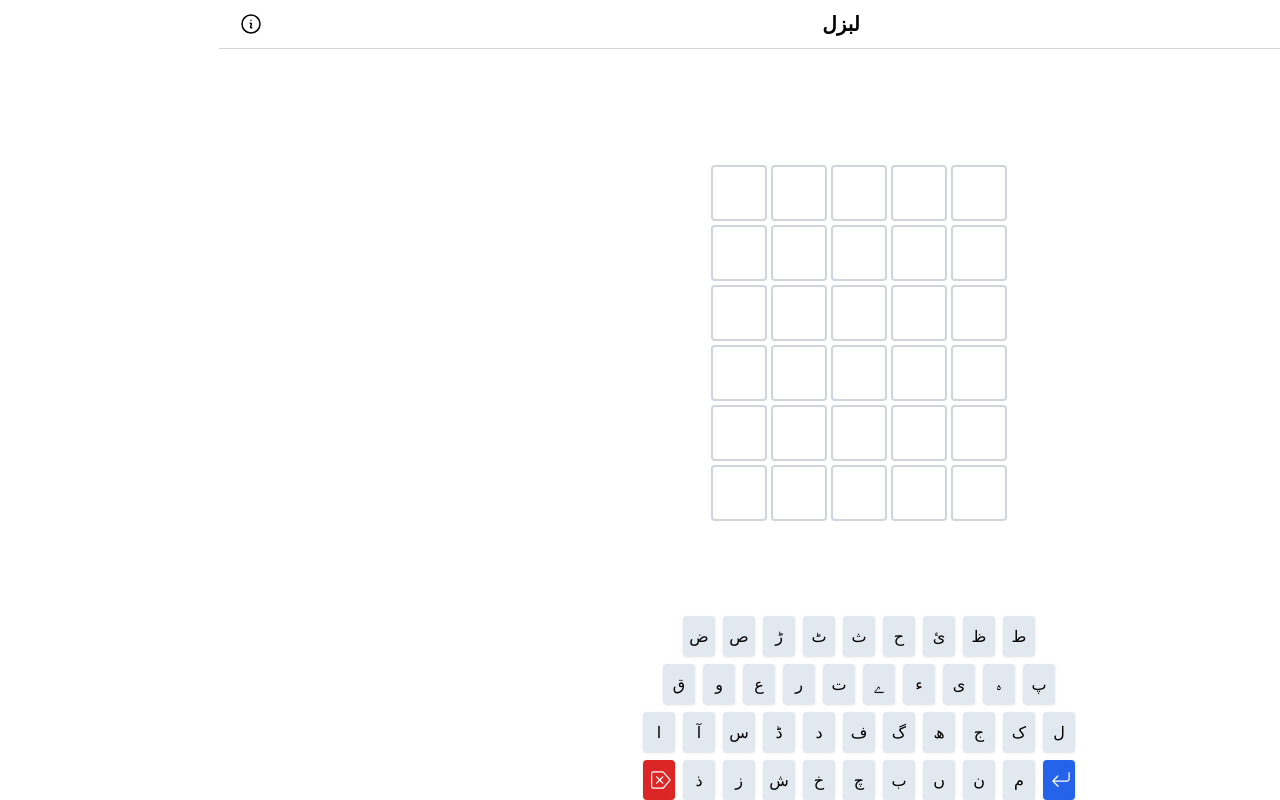
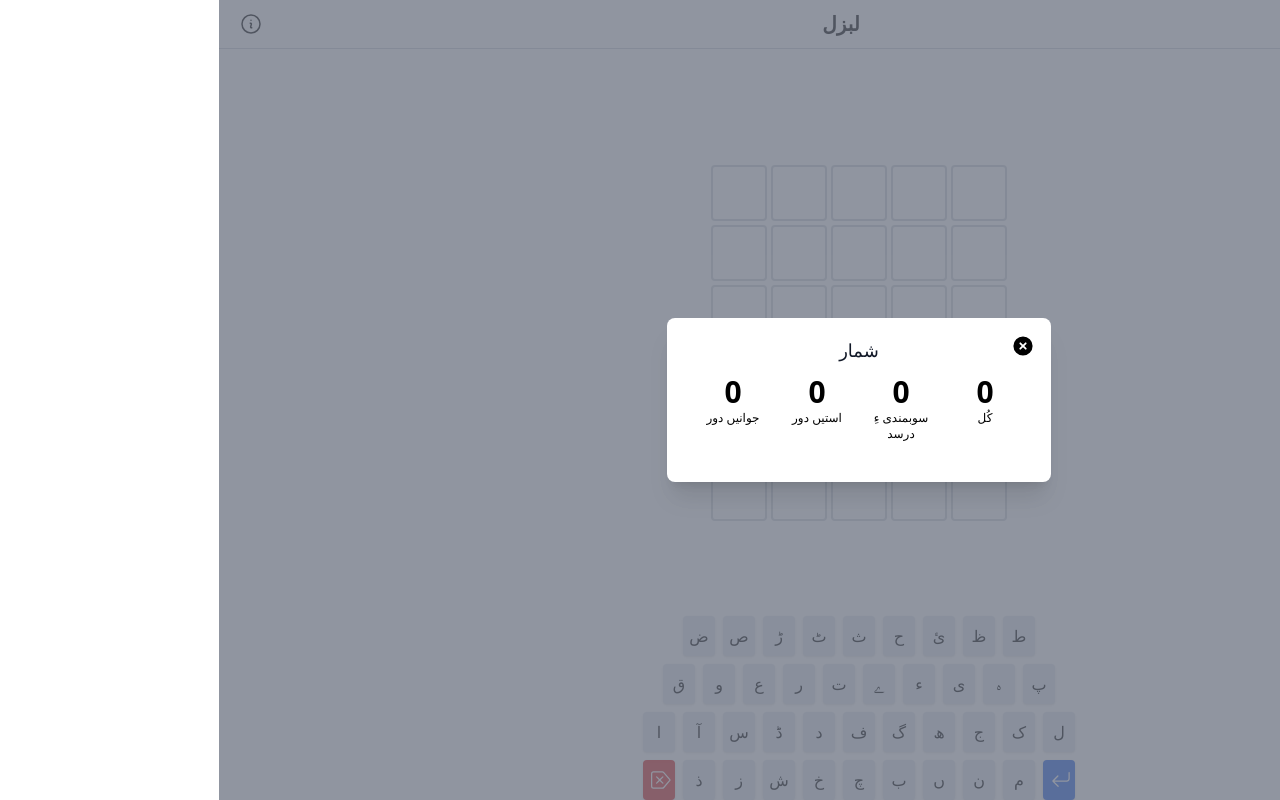
Before and after one commit to umairayub79/Labzle, a React (Vite) app: page / in a window 1280 px wide. Both pictures are taken after a click on the icon 1200 px from the left and 24 px from the top of the page. Built offline with nearby package versions, Linux system fonts and the light colour scheme.

Commit message:
FEAT: Stats Modal

```diff
--- a/src/App.jsx
+++ b/src/App.jsx
@@ -19,6 +19,8 @@ import { words } from './constants/dictionary'
 import ToastContainer from './components/Toast/ToastContainer'
 import { useToast } from './hooks/useToast'
 import { InfoModal } from './components/Modals/InfoModal'
+import { StatsModal } from './components/Modals/StatsModal'
+import { loadStats } from './utils/stats'
 
 
 function App() {
@@ -74,6 +76,7 @@ function App() {
     return loaded.guesses
   })
 
+  const [stats, setStats] = useState(() => loadStats())
 
   useEffect(() => {
     if (isDarkMode) {
@@ -253,6 +256,19 @@ function App() {
       <InfoModal
         isOpen={isInfoModalOpen}
         handleClose={() => setIsInfoModalOpen(false)} />
+
+      <StatsModal
+        isOpen={isStatsModalOpen}
+        stats={stats}
+        isGameLost={isGameLost}
+        isGameWon={isGameWon}
+        isHardMode={isHardMode}
+        solutionIndex={solutionIndex}
+        tomorrow={tomorrow}
+        guesses={guesses}
+        handleShareToClipboard={() => showToast('success', strings.alertMessages.gameCopiedMessage)}
+        handleClose={() => setIsStatsModalOpen(false)} />
+
     </div>
   )
 }
--- /dev/null
+++ b/src/components/Modals/StatsModal.jsx
@@ -0,0 +1,49 @@
+import React from 'react'
+import { BaseModal } from './BaseModal'
+import { StatsBar } from '../Stats/StatsBar'
+import { Histogram } from '../Stats/Histogram'
+import Countdown from 'react-countdown'
+import { shareStatus } from '../../utils/share'
+import strings from '../../constants/strings'
+
+export const StatsModal = ({tomorrow,solutionIndex, isOpen, guesses, isGameWon, isGameLost, isHardMode, stats, handleShareToClipboard, handleClose }) => {
+  if (stats.totalGames <= 0) {
+    return (
+      <BaseModal title={strings.modalTitles.statisticsTitle} isOpen={isOpen} handleClose={handleClose}>
+        <StatsBar stats={stats}/>
+      </BaseModal>
+    )
+  } else {
+    return (
+      <BaseModal title={strings.modalTitles.statisticsTitle} isOpen={isOpen} handleClose={handleClose}>
+        <StatsBar stats={stats}/>
+        <h4 className='text-center text-lg leading-6 font-medium text-gray-600 dark:text-gray-100'>
+          {strings.statsModalTexts.guessDistributionText}
+        </h4>
+        <Histogram
+          stats={stats}
+          numberOfGuessesMade={guesses.length}
+          isGameWon={isGameWon} />
+
+        {(isGameWon || isGameLost) && (
+          <div className="items-center content-center mt-5 sm:mt-6 columns-2 dark:text-gray-100">
+            <div>
+              <h5>{strings.statsModalTexts.newWordText}</h5>
+              <Countdown
+                className='text-lg font-medium text-gray-900 dark:text-gray-100'
+                date={tomorrow}
+                daysInHours={true} />
+            </div>
+            <button
+              className="mt-2 w-full rounded-md border border-transparent shadow-sm px-4 py-2 text-base font-medium text-white uppercase focus:outline-none focus:ring-2 focus-ring-offset-2 sm:text-sm bg-green-600 hover:bg-green-700 focus:ring-green-500"
+              type='button'
+              onClick={() => shareStatus(guesses, isGameLost, isHardMode, handleShareToClipboard,solutionIndex)}>
+              {strings.statsModalTexts.shareText}
+            </button>
+          </div>
+        )}
+      </BaseModal>
+    )
+  }
+
+}
--- /dev/null
+++ b/src/components/Stats/Histogram.jsx
@@ -0,0 +1,22 @@
+import React from 'react'
+import { Progress } from './Progress'
+
+export const Histogram = ({ stats, numberOfGuessesMade, isGameWon }) => {
+    const winDistribution = stats.winDistribution
+    const maxValue = Math.max(...winDistribution, 1)
+    return (
+        <div className='columns-1 justify-left m-2 text-sm dark:text-white'>
+            {winDistribution.map((value, index) => (
+                <Progress
+                    key={index}
+                    index={index}
+                    currentDayStatRow={numberOfGuessesMade === index + 1 && isGameWon}
+                    size={90 * (value / maxValue)}
+                    label={String(value)}
+                />
+
+            ))}
+
+        </div>
+    )
+}
--- /dev/null
+++ b/src/components/Stats/Progress.jsx
@@ -0,0 +1,20 @@
+import React from 'react'
+import cx from 'classnames'
+
+export const Progress = ({ index, size, label, currentDayStatRow }) => {
+    const currentRowClass = cx(
+        'text-xs font-medium text-blue-100 text-center p-0.5',
+        {
+            'bg-green-600': currentDayStatRow,
+            'bg-gray-600': !currentDayStatRow,
+        }
+    )
+    return (
+        <div className='flex justify-left m-1'>
+            <div className='items-center justify-center w-2'>{index + 1}</div>
+            <div className='w-full ml-2'>
+                <div style={{ width: `${8 + size}%` }} className={currentRowClass}>{label}</div>
+            </div>
+        </div>
+    )
+}
--- /dev/null
+++ b/src/components/Stats/StatsBar.jsx
@@ -0,0 +1,22 @@
+import React from 'react'
+import strings from '../../constants/strings'
+
+const StatsItem = ({ label, value }) => {
+  return (
+    <div className="items-center justify-center m-2 w-1/4 text-center dark:text-white">
+      <div className="text-3xl font-bold">{value}</div>
+      <div className="text-xs">{label}</div>
+    </div>
+  )
+}
+
+export const StatsBar = ({ stats, isArabicMode }) => {
+  return (
+    <div className="flex justify-center my-2">
+      <StatsItem label={strings.statsModalTexts.totalTriesText} value={stats.totalGames} />
+      <StatsItem label={strings.statsModalTexts.successRateText} value={stats.successRate} />
+      <StatsItem label={strings.statsModalTexts.currentStreakText} value={stats.currentStreak} />
+      <StatsItem label={strings.statsModalTexts.bestStreakText} value={stats.bestStreak} />
+    </div>
+  )
+}
--- /dev/null
+++ b/src/utils/share.js
@@ -0,0 +1,69 @@
+import strings from '../constants/strings'
+import { MAX_CHALLENGES } from '../constants/settings'
+import { UAParser } from 'ua-parser-js'
+
+const webShareApiDeviceTypes = ['mobile', 'smarttv', 'wearable']
+const parser = new UAParser()
+const browser = parser.getBrowser()
+const device = parser.getDevice()
+
+export const shareStatus = (
+    guesses,
+    isGameLost,
+    isHardMode,
+    handleShareToClipboard,
+    solutionIndex,
+) => {
+    const textToShare = `${strings.gameTitle} ${solutionIndex} ${isGameLost ? 'X' : guesses.length}/${MAX_CHALLENGES}${isHardMode ? '*' : ''}\n\n` + getGeneratedEmojiGrid(guesses, getEmojiTiles())
+
+    const shareData = { text: textToShare }
+
+    let shareSuccess = false
+
+    try {
+        if (attemptShare(shareData)) {
+            navigator.share(shareData)
+            shareSuccess = true
+        }
+    } catch (error) {
+        shareSuccess = false
+    }
+
+    if (!shareSuccess) {
+        navigator.clipboard.writeText(textToShare)
+        handleShareToClipboard()
+    }
+}
+
+export const getGeneratedEmojiGrid = (guesses, tiles) => {
+    return guesses.map((guess) => {
+        return guess.map((letter) => {
+            switch (letter?.status) {
+                case 'correct':
+                    return tiles[0];
+                case 'missplaced':
+                    return tiles[1];
+
+                default:
+                    return tiles[2]
+            }
+        }).join('')
+    }).join('\n')
+
+}
+const attemptShare = (shareData) => {
+    return (
+        browser.name?.toUpperCase().indexOf('FIREFOX') === -1 &&
+        webShareApiDeviceTypes.indexOf(device.type ?? '') !== -1 &&
+        navigator.canShare &&
+        navigator.canShare(shareData) &&
+        navigator.share
+    )
+}
+const getEmojiTiles = () => {
+    let tiles = []
+    tiles.push('🟩')
+    tiles.push('🟨')
+    tiles.push('⬜')
+    return tiles
+}
--- /dev/null
+++ b/src/utils/stats.js
@@ -0,0 +1,42 @@
+import { MAX_CHALLENGES } from "../constants/settings";
+import { saveStatsToLocalStorage, loadGameStatsFromLocalStorage } from "./localStorage";
+
+export const addStatsForCompletedGame = (gameStats, count) => {
+    const stats = { ...gameStats }
+
+    stats.totalGames += 1
+    console.log(count)
+    if (count >= 5) {
+        stats.currentStreak = 0
+        stats.gamesFailed += 1
+    } else {
+        stats.winDistribution[count] += 1
+        stats.currentStreak += 1
+
+        if (stats.bestStreak < stats.currentStreak) {
+            stats.bestStreak = stats.currentStreak
+        }
+    }
+
+    stats.successRate = getSuccessRate(stats.totalGames, stats.gamesFailed)
+    saveStatsToLocalStorage(stats)
+    return stats
+}
+
+const defaultStats = {
+    winDistribution: Array.from(new Array(MAX_CHALLENGES), () => 0),
+    gamesFailed: 0,
+    currentStreak: 0,
+    bestStreak: 0,
+    totalGames: 0,
+    successRate: 0,
+}
+export const loadStats = () => {
+    return loadGameStatsFromLocalStorage() || defaultStats
+}
+
+const getSuccessRate = (totalGames, gamesFailed) => {
+    return Math.round(
+        (100 * (totalGames - gamesFailed)) / Math.max(totalGames, 1)
+    )
+}
```
